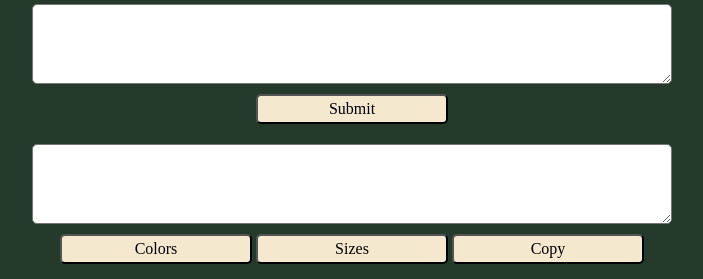
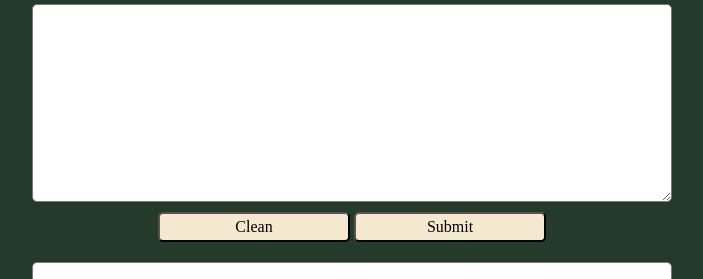
Before and after one commit to yaoyuanyou/Web-Portfolio, a plain HTML site: page index.html in a window 1280 px wide. Shown: the part 124-403 px from the top of the page, without its empty margins (288-991 px from the left). Drawn offline with nearby package versions, Linux system fonts and the light colour scheme; a web font is replaced by a local one.

Commit message:
Update New Function: Clear Form

```diff
--- a/index.html
+++ b/index.html
@@ -135,7 +135,7 @@ button:hover {
 textarea {
     border-radius: 5px;
     width: 50vw;
-    height: 10vh;
+    /* height: 10vh; */
 }
 
 .inputButton:hover,
@@ -180,12 +180,15 @@ textarea {
       <!-- wrapper -->
 
       <form class = "formInput">
-        <textarea class = "inputTextArea"></textarea>
+        <textarea class = "inputTextArea" rows="8"></textarea>
+        <div class = "buttons">
+        <button type="button" class = "cleanButton">Clean</button>
         <button type="button" class = "inputButton">Submit</button>
+        </div>
       </form>
 
       <form class = "formOutput">
-        <textarea class = "outputTextArea"></textarea>
+        <textarea class = "outputTextArea" rows="8"></textarea>
         <div class = "buttons">
           <button type="button" class = "colorButton">Colors</button>
           <button type="button" class = "sizeButton">Sizes</button>
@@ -229,10 +232,15 @@ textarea {
     }
     );
 
+    document.querySelector(".cleanButton").addEventListener("click", () => cleanFunction());
     document.querySelector(".inputButton").addEventListener("click", () => parseFunction());
     document.querySelector(".outputButton").addEventListener("click", () => copyFunction());
     document.querySelector(".colorButton").addEventListener("click", () => colorFunction());
     document.querySelector(".sizeButton").addEventListener("click", () => sizeFunction());
+
+    function cleanFunction() {
+      document.querySelector(".inputTextArea").value = '';
+    }
 
     function parseFunction() {
       let data = document.querySelector(".inputTextArea").value;
```
